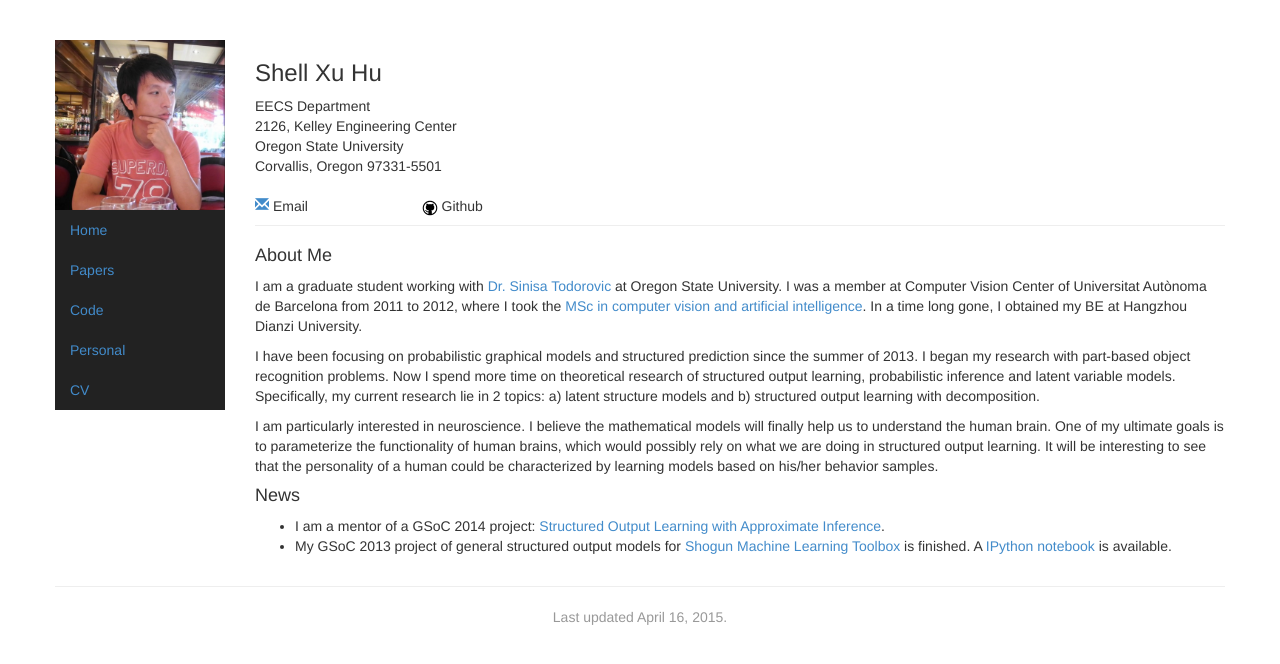
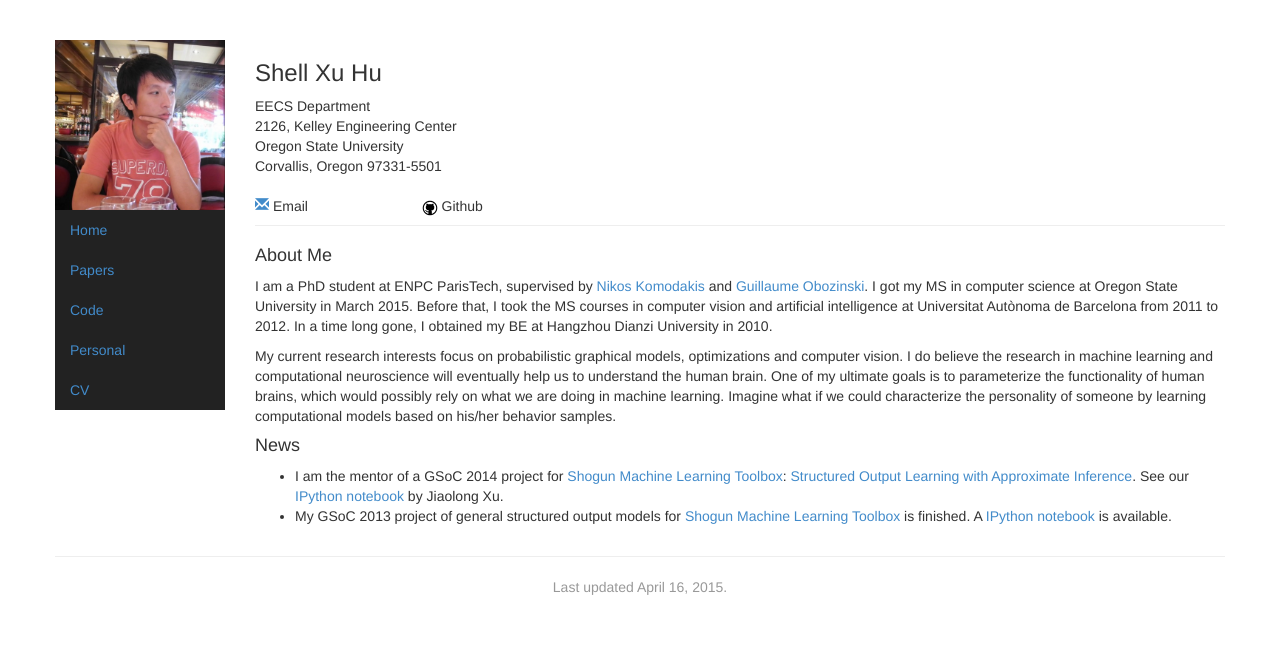
Before and after one commit to hushell/hushell.github.io, a Jekyll site: the page built from index.html, in a window 1280 px wide. Shown: the top 664 px of the page. Built offline with Jekyll 4.4.1, drawn with Linux system fonts in a browser that asks for light colours.

Commit message:
update Apr 2015

```diff
--- a/index.html
+++ b/index.html
@@ -4,7 +4,7 @@ title: Shell Hu
 picture: paris
 news:
   - >
-      I am a mentor of a GSoC 2014 project: <a href="http://www.shogun-toolbox.org/page/Events/gsoc2014_ideas#sosvmapprox">Structured Output Learning with Approximate Inference</a>.
+      I am the mentor of a GSoC 2014 project for <a href="http://www.shogun-toolbox.org/">Shogun Machine Learning Toolbox</a>: <a href="http://www.shogun-toolbox.org/page/Events/gsoc2014_ideas#sosvmapprox">Structured Output Learning with Approximate Inference</a>. See our <a href="http://nbviewer.ipython.org/gist/Jiaolong/95633b7efd64bbd096f2">IPython notebook</a> by Jiaolong Xu.
   - >
       My GSoC 2013 project of general structured output models for <a href="http://www.shogun-toolbox.org/">Shogun Machine Learning Toolbox</a> is finished. A <a href="http://nbviewer.ipython.org/gist/hushell/6865729">IPython notebook</a> is available.
 ---
@@ -35,13 +35,10 @@ news:
 
 <h4>About Me</h4>
 <p>
-I am a graduate student working with <a href="http://web.engr.oregonstate.edu/~sinisa/">Dr. Sinisa Todorovic</a> at Oregon State University. I was a member at Computer Vision Center of Universitat Autònoma de Barcelona from 2011 to 2012, where I took the <a href="http://mcvai.uab.cat/">MSc in computer vision and artificial intelligence</a>. In a time long gone, I obtained my BE at Hangzhou Dianzi University.
+I am a PhD student at ENPC ParisTech, supervised by <a href="http://imagine.enpc.fr/~komodakn/">Nikos Komodakis</a> and <a href="http://imagine.enpc.fr/~obozinsg/">Guillaume Obozinski</a>. I got my MS in computer science at Oregon State University in March 2015. Before that, I took the MS courses in computer vision and artificial intelligence at Universitat Autònoma de Barcelona from 2011 to 2012. In a time long gone, I obtained my BE at Hangzhou Dianzi University in 2010.
 </p>
 <p>
-I have been focusing on probabilistic graphical models and structured prediction since the summer of 2013. I began my research with part-based object recognition problems. Now I spend more time on theoretical research of structured output learning, probabilistic inference and latent variable models. Specifically, my current research lie in 2 topics: a) latent structure models and b) structured output learning with decomposition.
-</p>
-<p>
-I am particularly interested in neuroscience. I believe the mathematical models will finally help us to understand the human brain. One of my ultimate goals is to parameterize the functionality of human brains, which would possibly rely on what we are doing in structured output learning. It will be interesting to see that the personality of a human could be characterized by learning models based on his/her behavior samples.
+My current research interests focus on probabilistic graphical models, optimizations and computer vision. I do believe the research in machine learning and computational neuroscience will eventually help us to understand the human brain. One of my ultimate goals is to parameterize the functionality of human brains, which would possibly rely on what we are doing in machine learning. Imagine what if we could characterize the personality of someone by learning computational models based on his/her behavior samples.
 </p>
 
 <h4>News</h4>
```
